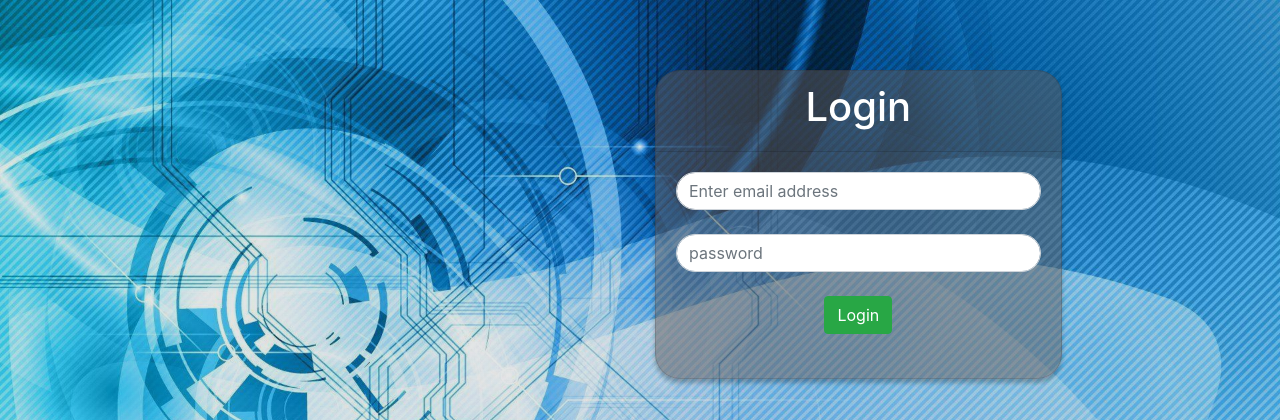
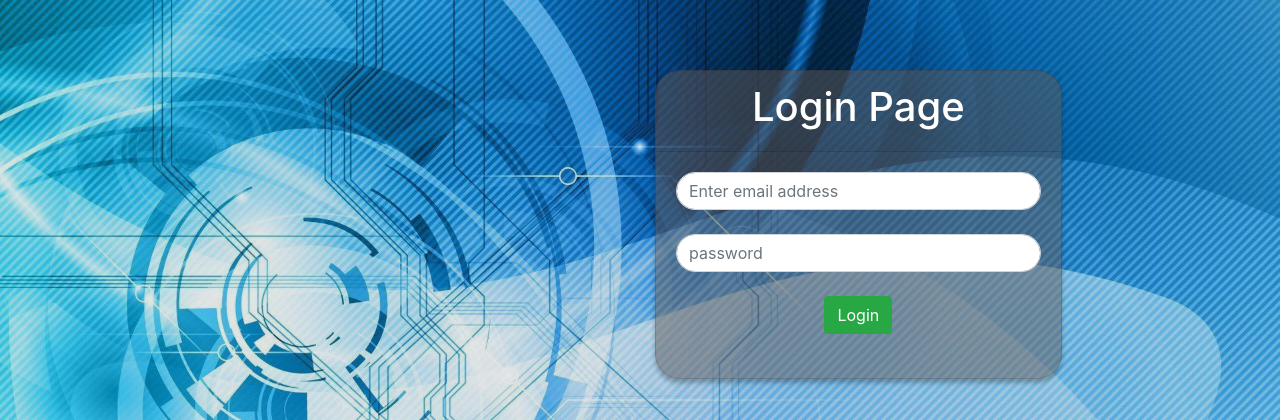
Before and after one commit to NiloferN/service-analysis, a Flask app: page / in a window 1280 px wide. Shown: the top 420 px of the page. Run offline with Flask 2, Linux system fonts and the light colour scheme; parts of the project's set-up code (start-up, migrations or seed data) failed here and were passed over; some libraries are stand-ins or nearby versions.

Commit message:
Update index.html

```diff
--- a/templates/index.html
+++ b/templates/index.html
@@ -20,7 +20,7 @@
         </div>
         <div class="col-lg-4">
             <div class="card" id="card">
-                <div class="card-header text-center"><h1>Login</h1></div>
+                <div class="card-header text-center"><h1>Login Page</h1></div>
                 <div class="card-body text-center">
                     <form action="" method="POST">
                         <input type="text" class="form-control" name="username" placeholder="Enter email address"><br>
```
